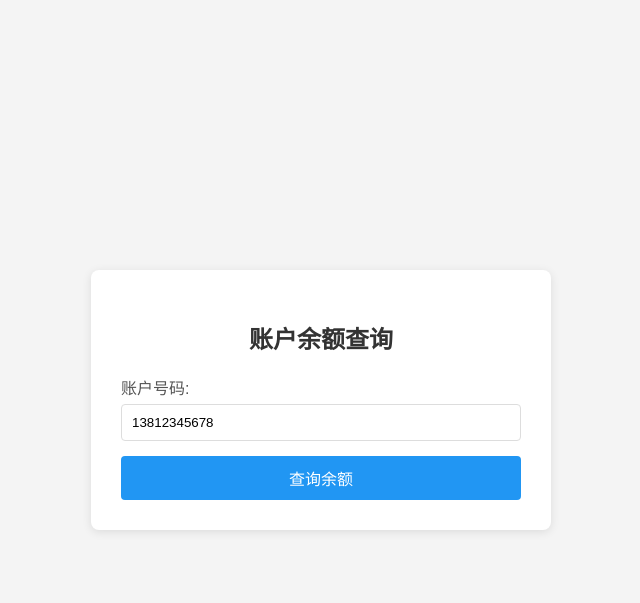
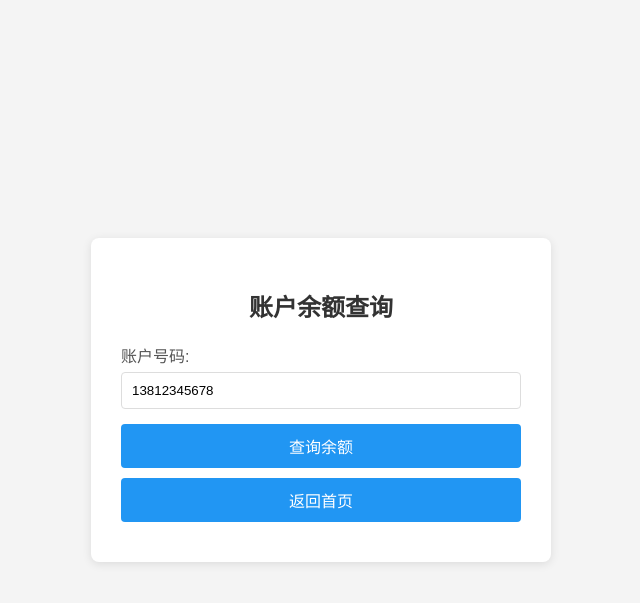
Before and after one commit to chatGPT-AI-API/Immediate-transfer, a Flask app: page /balance_query in a window 1280 px wide. Shown: the top 603 px of the page, without its empty margins (319-959 px from the left). Run offline with Flask 3, Linux system fonts and the light colour scheme.

Commit message:
style(templates): 为查询按钮添加间距并增加返回首页按钮
在余额查询页面添加返回首页按钮，并为按钮之间添加底部间距以改善布局和用户体验

```diff
--- a/templates/balance_query.html
+++ b/templates/balance_query.html
@@ -53,6 +53,9 @@
             font-size: 16px;
             transition: background-color 0.3s ease;
         }
+        .btn-query:not(:last-child) {
+            margin-bottom: 10px;
+        }
         .btn-query:hover {
             background-color: #0b7dda;
         }
@@ -79,6 +82,7 @@
             <input type="text" id="account" placeholder="请输入您的账户号码" value="13812345678">
         </div>
         <button class="btn-query" onclick="queryBalance()">查询余额</button>
+        <button class="btn-query" onclick="window.location.href='/index'">返回首页</button>
 
         <div class="result-area" id="resultArea" style="display: none;">
             <h3 id="resultTitle"></h3>
```
